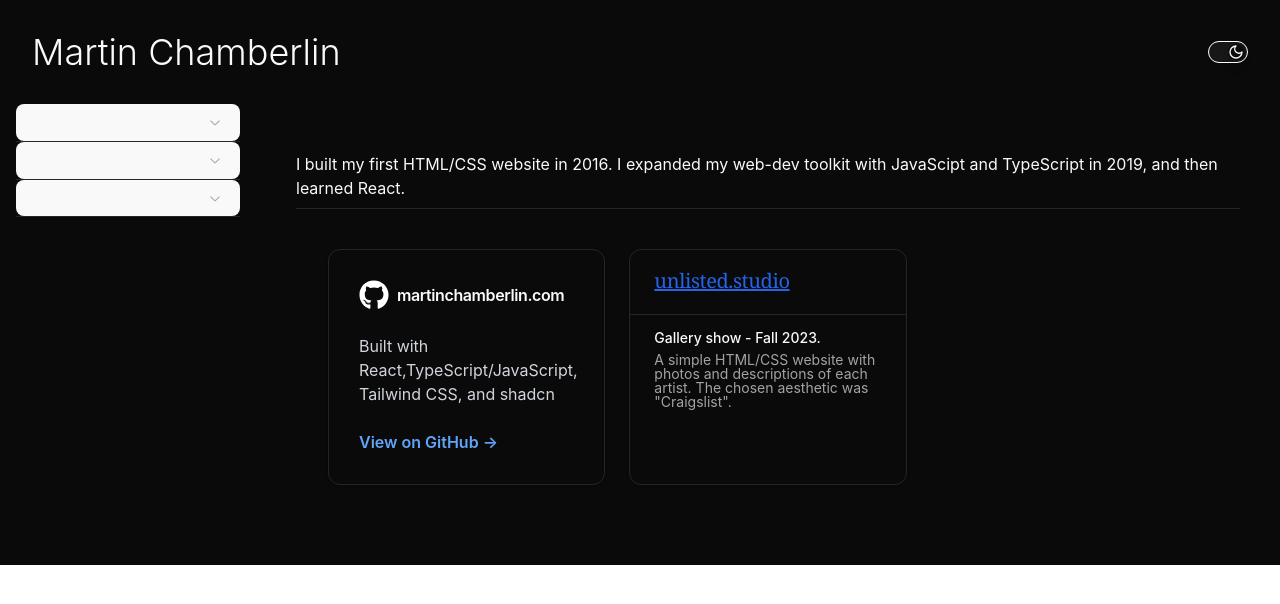
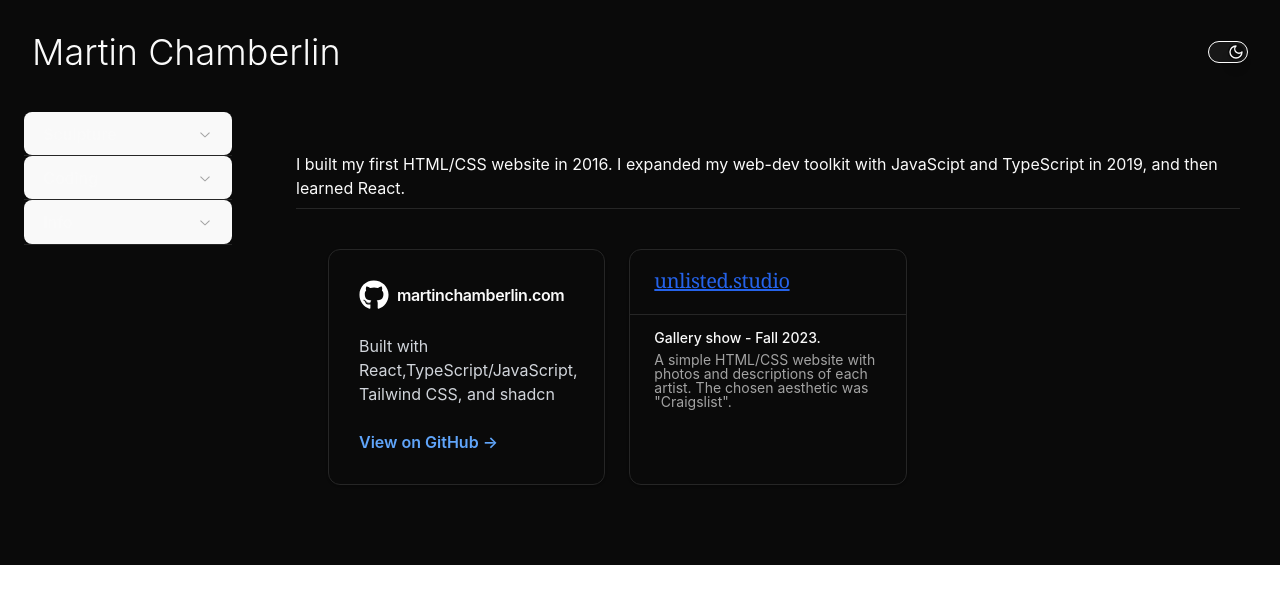
Before and after one commit to martincham/martincham.github.io, a React (Vite) app: page /websites in a window 1280 px wide. Shown: the top 604 px of the page. Built offline with nearby package versions, Linux system fonts and the light colour scheme; what tailwind-hamburgers would draw is missing.

Commit message:
reformat sidebar

```diff
--- a/src/App.tsx
+++ b/src/App.tsx
@@ -86,9 +86,9 @@ const App: React.FC = () => {
           <div className="flex z-30">
             {/* Sidebar Menu */}
             <div
-              className={`fixed md:relative md:translate-x-0 top-0 right-0 h-full w-52 md:w-72 transition-all duration-200 z-40 ${
+              className={`p-2 fixed md:relative md:translate-x-0 top-0 right-0 h-full md:min-w-64 w-52 md:w-72 transition-all duration-200 z-40 ${
                 isOpen
-                  ? "translate-x-0 bg-gray-50 dark:bg-zinc-950 md:bg-transparent"
+                  ? "translate-x-0 bg-gray-50 dark:bg-zinc-950 md:bg-transparent shadow-inner md:shadow-none"
                   : "translate-x-full duration-0 opacity-0 md:opacity-100"
               } md:flex md:flex-col overflow-y-auto`}
             >
--- a/src/components/Sidebar.tsx
+++ b/src/components/Sidebar.tsx
@@ -32,8 +32,8 @@ const aboutItems = [
 
 const sidebarItems = [
   { name: "Sculpture", items: artItems },
-  { name: "Technical Projects", items: devItems },
-  { name: "About", items: aboutItems },
+  { name: "Coding", items: devItems },
+  { name: "Info", items: aboutItems },
 ];
 
 interface SidebarProps {
@@ -48,7 +48,9 @@ const Sidebar: React.FC<SidebarProps> = ({ toggleSidebar }) => {
         {/* Art Projects */}
         {sidebarItems.map((sidebarItem, index) => (
           <AccordionItem value={"item-" + index} key={index}>
-            <AccordionTrigger>{sidebarItem.name}</AccordionTrigger>
+            <AccordionTrigger className="text-md ">
+              {sidebarItem.name}
+            </AccordionTrigger>
             {sidebarItem.items.map((item, index) => (
               <Link
                 to={item.href}
@@ -58,7 +60,7 @@ const Sidebar: React.FC<SidebarProps> = ({ toggleSidebar }) => {
               >
                 <AccordionContent
                   key={index}
-                  className="rounded hover:bg-zinc-200 dark:hover:bg-zinc-800"
+                  className="pl-2 rounded hover:bg-zinc-200 dark:hover:bg-zinc-800"
                 >
                   <div className="justify-between flex" key={index}>
                     <div>{item.name}</div>
--- a/src/components/ui/accordion.tsx
+++ b/src/components/ui/accordion.tsx
@@ -32,7 +32,7 @@ const AccordionTrigger = React.forwardRef<
       {...props}
     >
       {children}
-      <ChevronDownIcon className="h-4 w-4 shrink-0 text-muted-foreground transition-transform duration-200" />
+      <ChevronDownIcon className="justify-right h-4 w-4 shrink-0 text-muted-foreground transition-transform duration-200" />
     </AccordionPrimitive.Trigger>
   </AccordionPrimitive.Header>
 ));
```
Also changed, not shown: src/pages/dev/Websites.tsx (+1 -7 lines).
